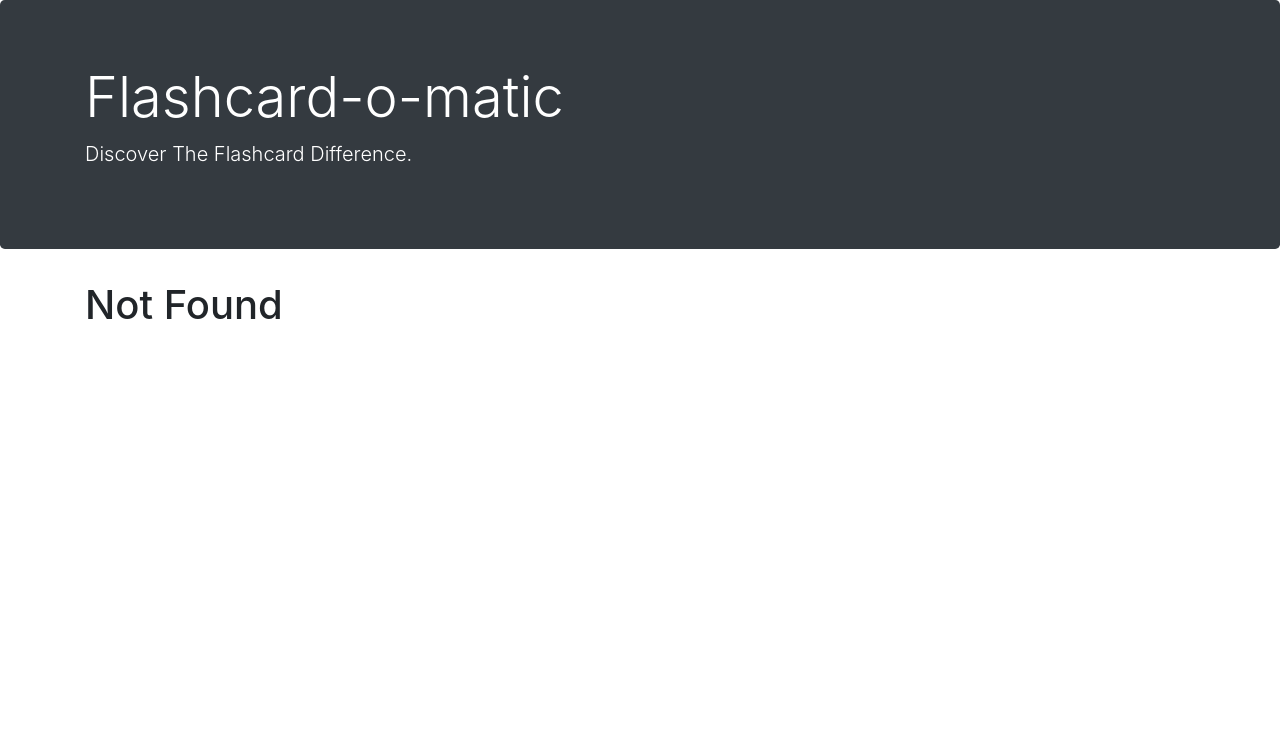
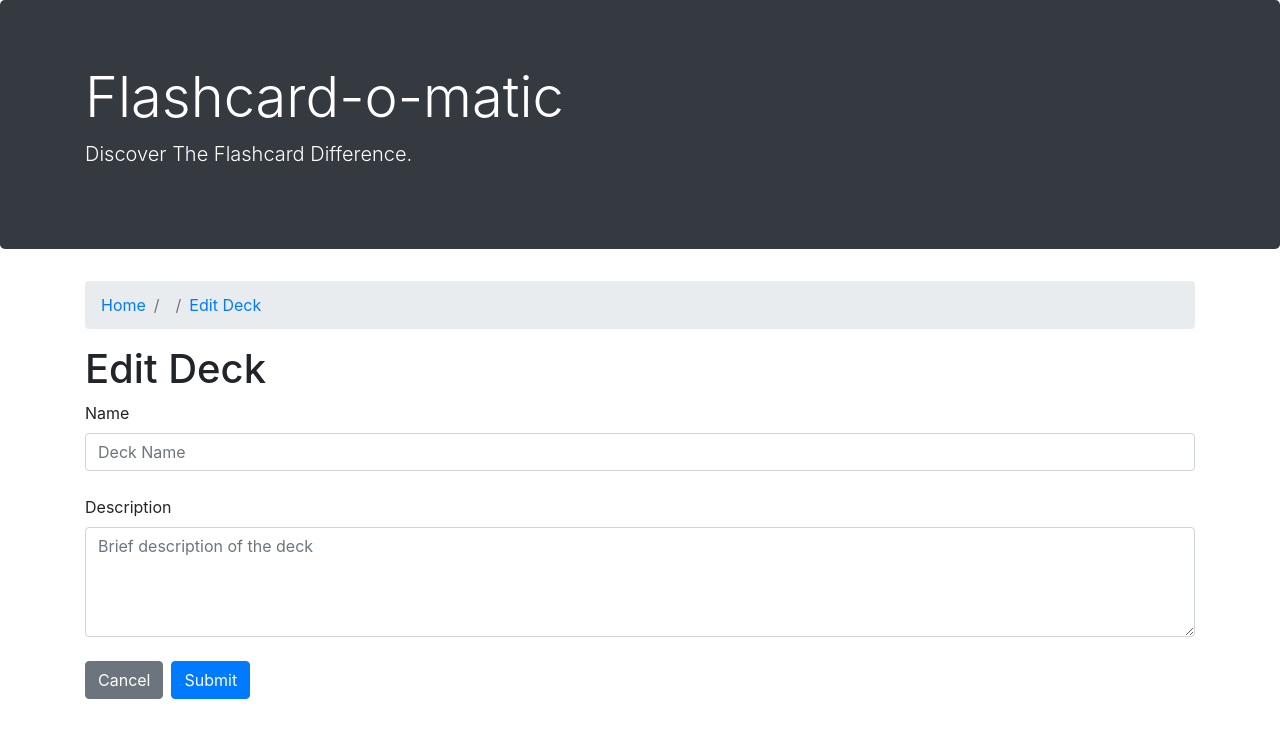
Before and after one commit to francisco-alberdi/chegg-flashcards, a React (Create React App) app: page /decks/1/edit in a window 1280 px wide. Before the commit this address had no page. Shown: the top 738 px of the page. Built offline with nearby package versions, Linux system fonts and the light colour scheme; no server answers; a web font is replaced by a local one.

Commit message:
Edit deck page same as create deck

```diff
--- /dev/null
+++ b/src/EditDeck/index.js
@@ -0,0 +1,118 @@
+import React, { useState, useEffect } from "react";
+import { useParams, useNavigate } from "react-router-dom";
+import NavBar from "../components/NavBar";
+import { readDeck, updateDeck } from "../utils/api/index";
+
+function EditDeck() {
+  const { deckId } = useParams();
+  const navigate = useNavigate();
+
+  const [deck, setDeck] = useState(null);
+  const [formData, setFormData] = useState({ name: "", description: "" });
+
+  useEffect(() => {
+    const abortController = new AbortController();
+
+    async function loadDeck() {
+      try {
+        const loadedDeck = await readDeck(deckId, abortController.signal);
+        setDeck(loadedDeck);
+        setFormData({
+          id: loadedDeck.id,
+          name: loadedDeck.name,
+          description: loadedDeck.description,
+        });
+      } catch (error) {
+        if (error.name !== "AbortError") {
+          console.error("Failed to load deck:", error);
+        }
+      }
+    }
+
+    loadDeck();
+
+    return () => abortController.abort();
+  }, [deckId]);
+
+  const handleChange = ({ target }) => {
+    setFormData({
+      ...formData,
+      [target.name]: target.value,
+    });
+  };
+
+  const handleSubmit = async (event) => {
+    event.preventDefault();
+    const abortController = new AbortController();
+
+    try {
+      await updateDeck(formData, abortController.signal);
+      navigate(`/decks/${deckId}`);
+    } catch (error) {
+      if (error.name !== "AbortError") {
+        console.error("Failed to update deck:", error);
+      }
+    }
+  };
+
+  if (!deck) {
+    return <p>Loading...</p>;
+  }
+
+  const navBarItems = [
+    { name: deck.name, url: `/decks/${deck.id}` },
+    { name: "Edit Deck" },
+  ];
+
+  return (
+    <div>
+      <NavBar items={navBarItems} />
+      <h1>Edit Deck</h1>
+      <form onSubmit={handleSubmit}>
+        <div className="form-group mb-4">
+          <label htmlFor="name" className="form-label">
+            Name
+          </label>
+          <input
+            type="text"
+            className="form-control"
+            id="name"
+            name="name"
+            placeholder="Deck Name"
+            value={formData.name}
+            onChange={handleChange}
+            required
+          />
+        </div>
+        <div className="form-group mb-4">
+          <label htmlFor="description" className="form-label">
+            Description
+          </label>
+          <textarea
+            className="form-control"
+            id="description"
+            name="description"
+            rows="4"
+            placeholder="Brief description of the deck"
+            value={formData.description}
+            onChange={handleChange}
+            required
+          />
+        </div>
+
+        <button
+          type="button"
+          className="btn btn-secondary mr-2"
+          onClick={() => navigate(`/decks/${deckId}`)}
+        >
+          Cancel
+        </button>
+        <button type="submit" className="btn btn-primary">
+          Submit
+        </button>
+      </form>
+    </div>
+  );
+}
+
+export default EditDeck;
--- a/src/Layout/index.js
+++ b/src/Layout/index.js
@@ -5,6 +5,7 @@ import Home from "../Home";
 import Study from "../Study";
 import CreateDeck from "../CreateDeck";
 import Deck from "../Deck";
+import EditDeck from "../EditDeck";
 import NotFound from "./NotFound";
 
 function Layout() {
@@ -17,6 +18,7 @@ function Layout() {
           <Route path="/decks/:deckId/study" element={<Study />} />
           <Route path="/decks/new" element={<CreateDeck />} />
           <Route path="/decks/:deckId" element={<Deck />} />
+          <Route path="/decks/:deckId/edit" element={<EditDeck />} />
           <Route path="*" element={<NotFound />} />
         </Routes>
       </div>
```
